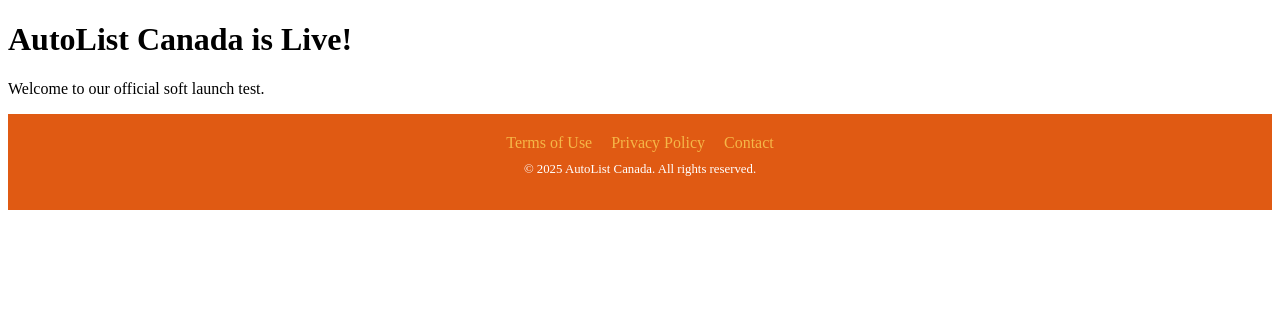
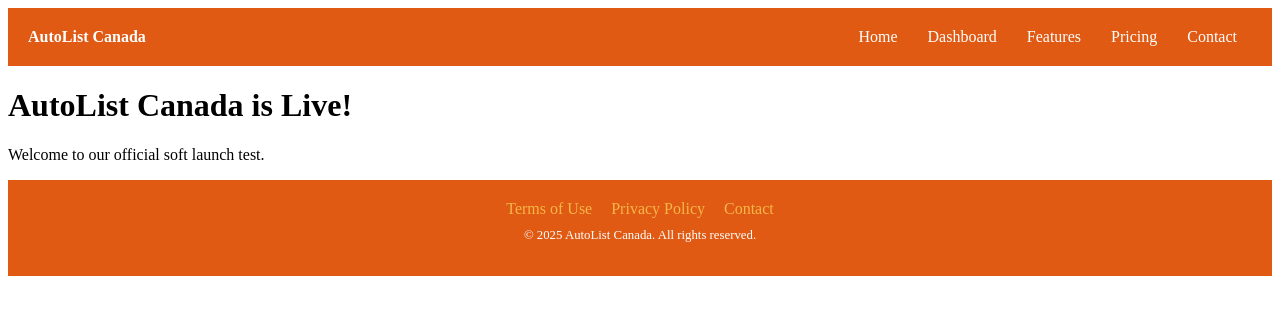
Before and after one commit to autolistcanada/autolistcanada, a plain HTML site: page index.html in a window 1280 px wide. Drawn offline with Linux system fonts and the light colour scheme.

Commit message:
Update index.html

```diff
--- a/index.html
+++ b/index.html
@@ -6,6 +6,15 @@
   <title>AutoList Canada</title>
 </head>
 <body>
+  <div class="topnav" style="background-color: #e05a13; overflow: hidden; display: flex; padding: 10px 20px; align-items: center;">
+  <div class="logo" style="font-weight: bold; color: white; margin-right: auto;">AutoList Canada</div>
+  <a href="index.html" style="color: white; text-decoration: none; padding: 10px 15px;">Home</a>
+  <a href="dashboard.html" style="color: white; text-decoration: none; padding: 10px 15px;">Dashboard</a>
+  <a href="features.html" style="color: white; text-decoration: none; padding: 10px 15px;">Features</a>
+  <a href="pricing.html" style="color: white; text-decoration: none; padding: 10px 15px;">Pricing</a>
+  <a href="contact.html" style="color: white; text-decoration: none; padding: 10px 15px;">Contact</a>
+</div>
+
   <h1>AutoList Canada is Live!</h1>
   <p>Welcome to our official soft launch test.</p>
    <footer style="background-color: #e05a13; padding: 20px; text-align: center; color: white;">
```
